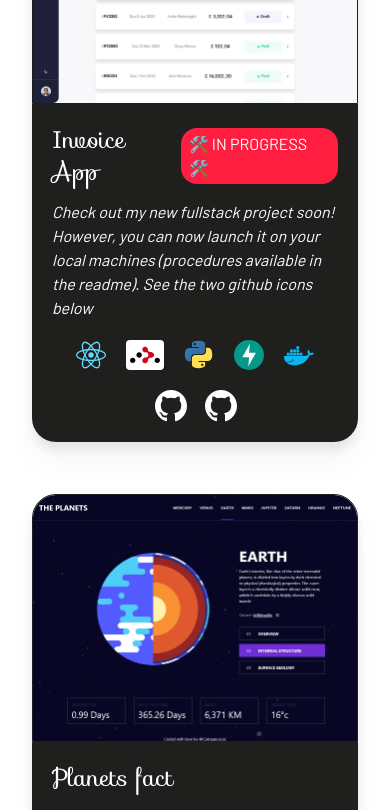
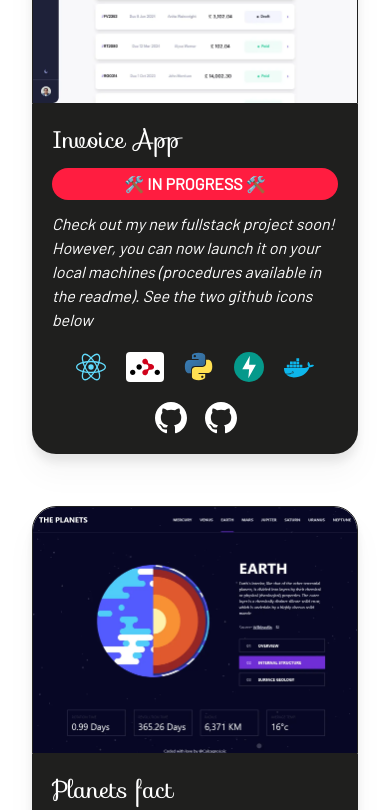
Before and after one commit to CalcagnoLoic/portfolio, a React (Vite) app: page / in a window 390 px wide. Shown: the part 1420-2230 px from the top of the page. Built offline with nearby package versions, Linux system fonts and the light colour scheme.

Commit message:
refactoring progress cards in mobile

```diff
--- a/src/components/Projects/ProfessionalProjects/index.tsx
+++ b/src/components/Projects/ProfessionalProjects/index.tsx
@@ -44,7 +44,7 @@ const Component = () => {
 
               <article className="texte-white items-stretch rounded-b-3xl bg-tuatara p-5">
                 <div className="md:h-52 2xl:h-44">
-                  <div className="flex justify-between">
+                  <div className="flex justify-between flex-col md:flex-row">
                     <Heading
                       kind="h3"
                       content={item.projectTitle}
@@ -53,7 +53,7 @@ const Component = () => {
                     {item.inProgress && (
                       <Paragraph
                         kind="span"
-                        css="uppercase bg-torchRed self-center rounded-2xl py-1 px-2"
+                        css="uppercase bg-torchRed md:self-center rounded-2xl py-1 px-2 mt-3 md:mt-0 text-center font-bold"
                         content="🛠️ in progress 🛠️"
                       />
                     )}
```
